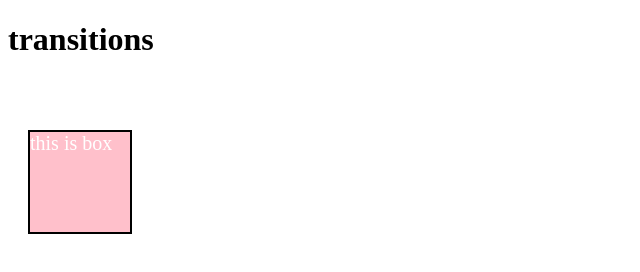
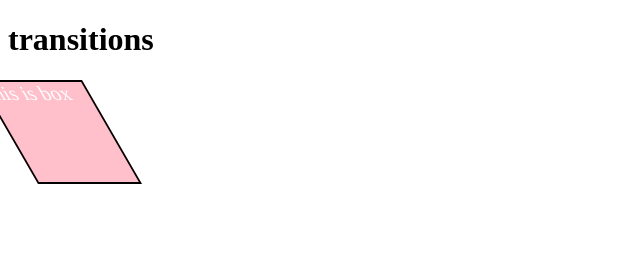
Before and after one commit to Sonukumar201995/css_practice-02, a plain HTML site: page index.html in a window 1280 px wide. In both pictures the pointer is over the element "this is box". Shown: the whole page, without its empty margins (0-640 px from the left). Drawn offline with Linux system fonts and the light colour scheme.

Commit message:
skew property in cs

```diff
--- a/style.css
+++ b/style.css
@@ -12,7 +12,7 @@ div:hover {
     background-color: pink;
     color: white;
     font-size: 20px;
-    transform: translate(20px,50px);
+    transform: skew(30deg);
 }
 
 div:active {
```
